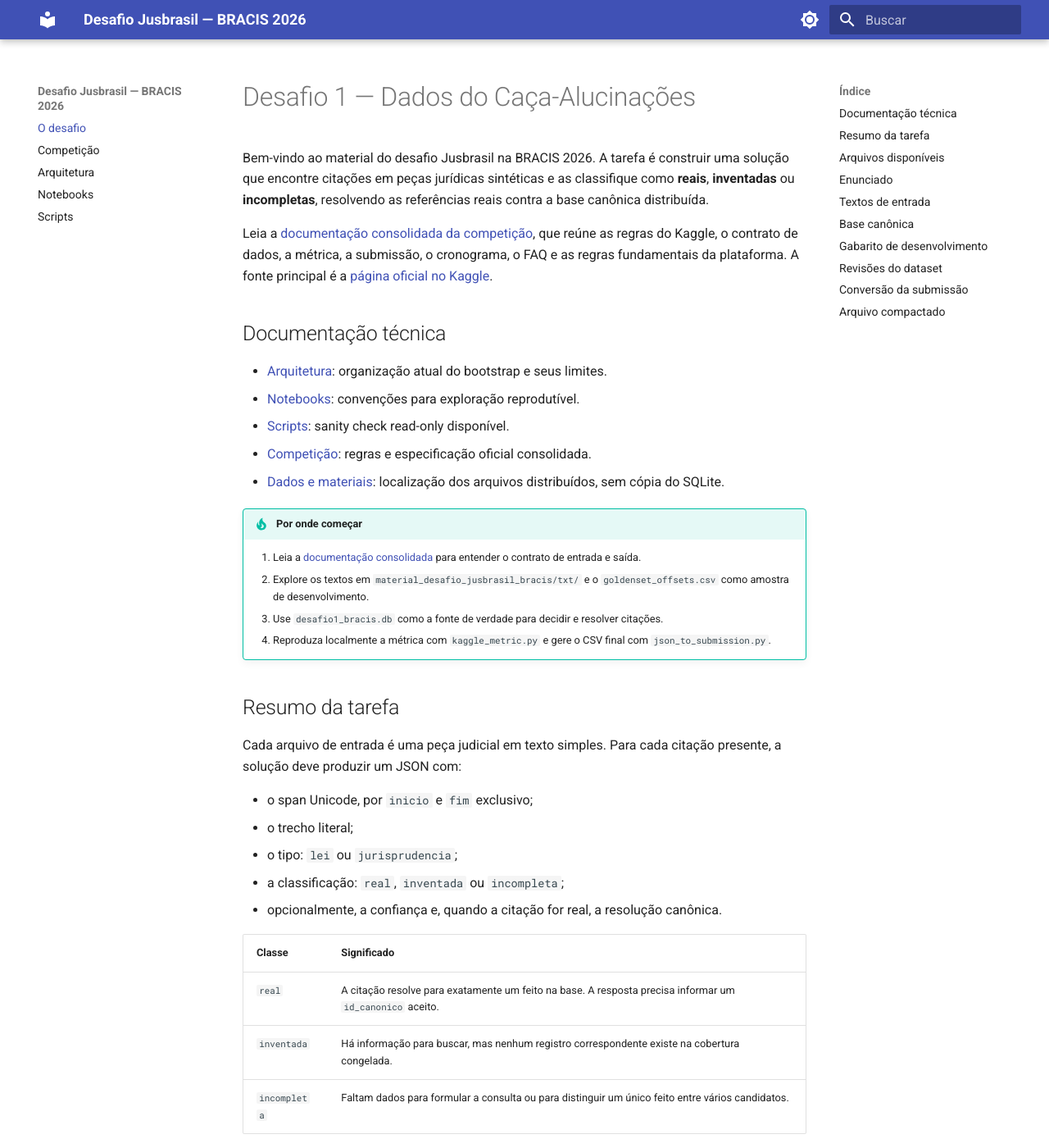
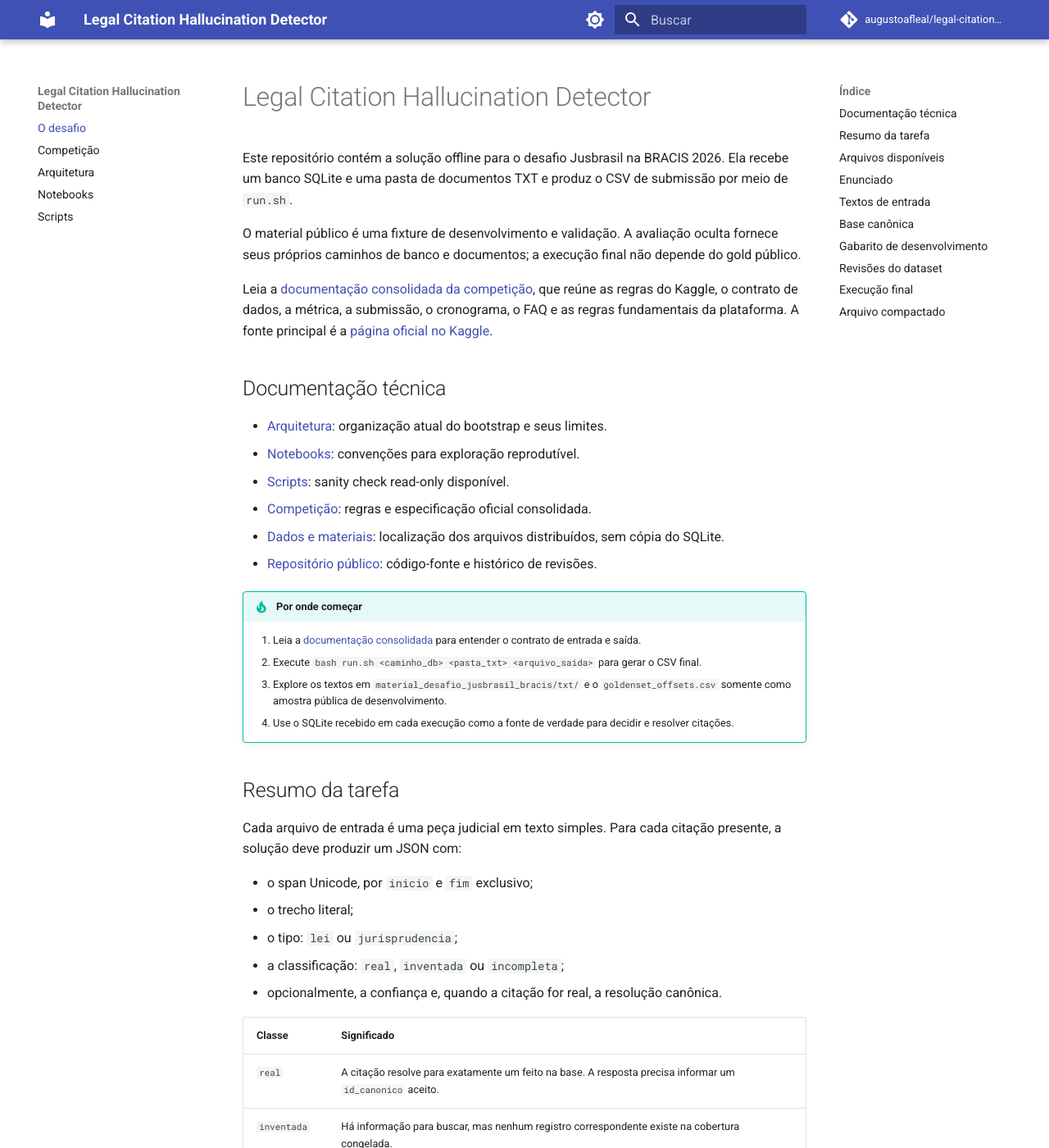
Before and after one commit to augustoafleal/legal-citation-hallucination-detector, an MkDocs documentation site: the page built from docs/index.md, in a window 1280 px wide and 1400 px high. Shown: the whole window at 82% size. Built offline with MkDocs 1.6.1 and Material for MkDocs 9.7.7, drawn with Linux system fonts in a browser that asks for light colours; comment, search, counter and statistics services are not loaded; some of the changed text lies outside the part shown.

````diff
--- a/docs/index.md
+++ b/docs/index.md
@@ -1,11 +1,13 @@
 ---
-title: Desafio 1 — Dados do Caça-Alucinações
-description: Visão geral e inventário dos materiais do desafio Jusbrasil para a BRACIS 2026.
+title: Legal Citation Hallucination Detector
+description: Solução offline e materiais públicos do desafio Jusbrasil para a BRACIS 2026.
 ---
 
-# Desafio 1 — Dados do Caça-Alucinações
+# Legal Citation Hallucination Detector
 
-Bem-vindo ao material do desafio Jusbrasil na BRACIS 2026. A tarefa é construir uma solução que encontre citações em peças jurídicas sintéticas e as classifique como **reais**, **inventadas** ou **incompletas**, resolvendo as referências reais contra a base canônica distribuída.
+Este repositório contém a solução offline para o desafio Jusbrasil na BRACIS 2026. Ela recebe um banco SQLite e uma pasta de documentos TXT e produz o CSV de submissão por meio de `run.sh`.
+
+O material público é uma fixture de desenvolvimento e validação. A avaliação oculta fornece seus próprios caminhos de banco e documentos; a execução final não depende do gold público.
 
 Leia a [documentação consolidada da competição](competition.md), que reúne as regras do Kaggle, o contrato de dados, a métrica, a submissão, o cronograma, o FAQ e as regras fundamentais da plataforma. A fonte principal é a [página oficial no Kaggle](https://www.kaggle.com/competitions/desafio-jusbrasil-bracis-2026).
 
@@ -16,13 +18,14 @@
 - [Scripts](scripts.md): sanity check read-only disponível.
 - [Competição](competition.md): regras e especificação oficial consolidada.
 - [Dados e materiais](#arquivos-disponiveis): localização dos arquivos distribuídos, sem cópia do SQLite.
+- [Repositório público](https://github.com/augustoafleal/legal-citation-hallucination-detector): código-fonte e histórico de revisões.
 
 !!! tip "Por onde começar"
 
     1. Leia a [documentação consolidada](competition.md) para entender o contrato de entrada e saída.
-    2. Explore os textos em `material_desafio_jusbrasil_bracis/txt/` e o `goldenset_offsets.csv` como amostra de desenvolvimento.
-    3. Use `desafio1_bracis.db` como a fonte de verdade para decidir e resolver citações.
-    4. Reproduza localmente a métrica com `kaggle_metric.py` e gere o CSV final com `json_to_submission.py`.
+    2. Execute `bash run.sh <caminho_db> <pasta_txt> <arquivo_saida>` para gerar o CSV final.
+    3. Explore os textos em `material_desafio_jusbrasil_bracis/txt/` e o `goldenset_offsets.csv` somente como amostra pública de desenvolvimento.
+    4. Use o SQLite recebido em cada execução como a fonte de verdade para decidir e resolver citações.
 
 ## Resumo da tarefa
 
@@ -146,15 +149,15 @@
 gold. No contrato, `id_canonico` é um único valor para cada citação real. As
 versões anteriores permanecem nas cópias históricas locais.
 
-## Conversão da submissão
+## Execução final
 
-`json_to_submission.py` é o utilitário Python que transforma uma pasta de JSONs no CSV de envio.
+O entrypoint de entrega gera diretamente o CSV exigido pela organização:
 
 ```bash
-python json_to_submission.py <pasta_com_jsons> [submission.csv]
+bash run.sh <caminho_db> <pasta_txt> <arquivo_saida>
 ```
 
-O resultado contém `documento_id,citacoes`. Cada citação é codificada como `inicio,fim,classificacao,id_canonico,confianca`, separada por `|`. A ausência de citações, resolução ou confiança é representada por `-`, conforme o campo. `trecho` e `tipo` fazem parte do contrato de JSON, mas não são exportados para o CSV por esse conversor.
+O resultado contém `documento_id,citacoes`. Cada citação é codificada como `inicio,fim,classificacao,id_canonico,confianca`, separada por `|`; documentos sem citação recebem `-`. Registre o hash do commit usado com `git rev-parse HEAD` antes de enviar a entrega.
 
 ## Arquivo compactado
 
--- a/mkdocs.yml
+++ b/mkdocs.yml
@@ -1,5 +1,7 @@
-site_name: Desafio Jusbrasil — BRACIS 2026
-site_description: Materiais e guia inicial do desafio Dados do Caça-Alucinações.
+site_name: Legal Citation Hallucination Detector
+site_description: Solução offline para o desafio Jusbrasil na BRACIS 2026.
+repo_url: https://github.com/augustoafleal/legal-citation-hallucination-detector
+repo_name: augustoafleal/legal-citation-hallucination-detector
 
 theme:
   name: material
--- a/requirements.txt
+++ b/requirements.txt
@@ -4,3 +4,4 @@
 pandas
 matplotlib
 openpyxl
+mkdocs-material
````
Also changed, not shown: README.md (+4 -2 lines), 2 other files.
